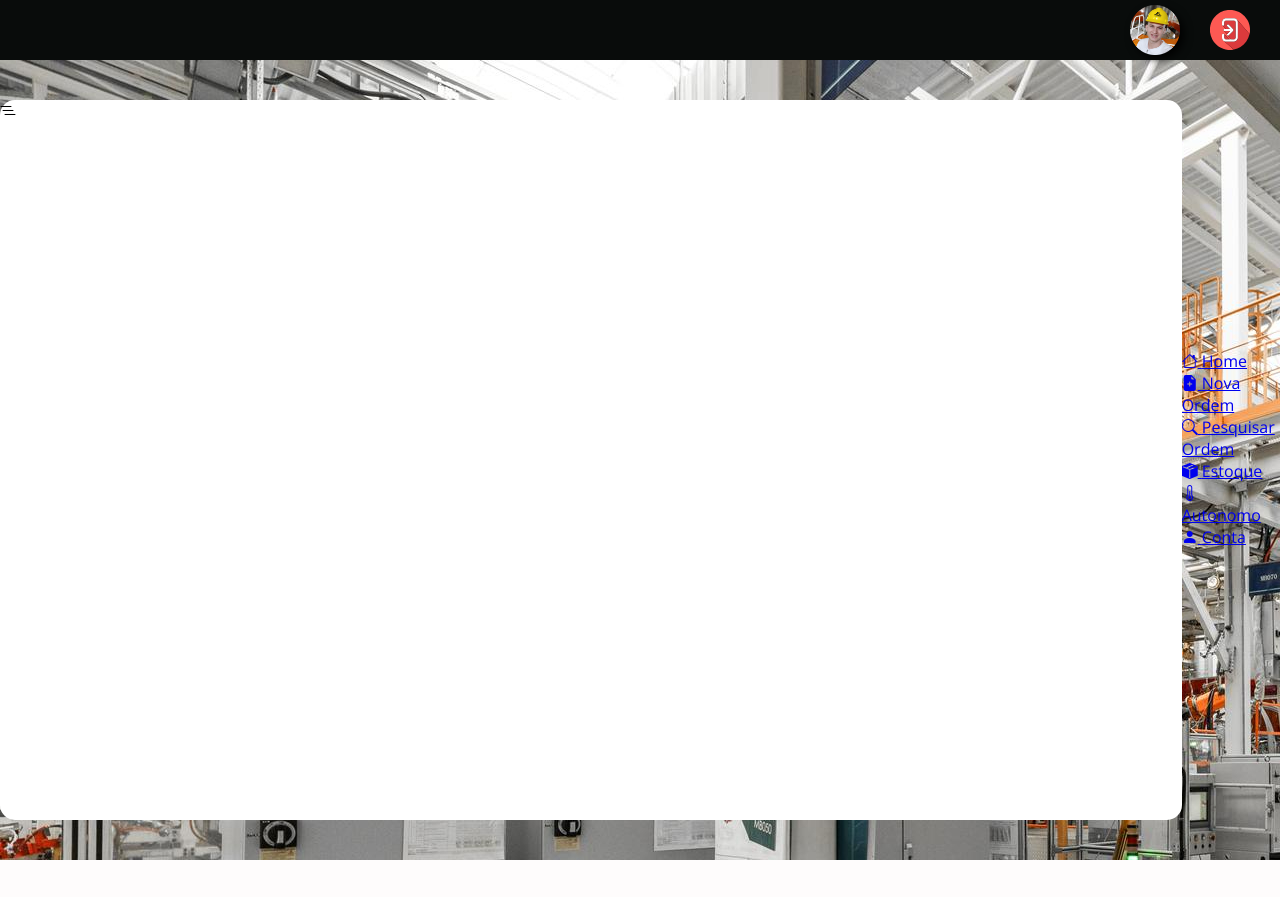
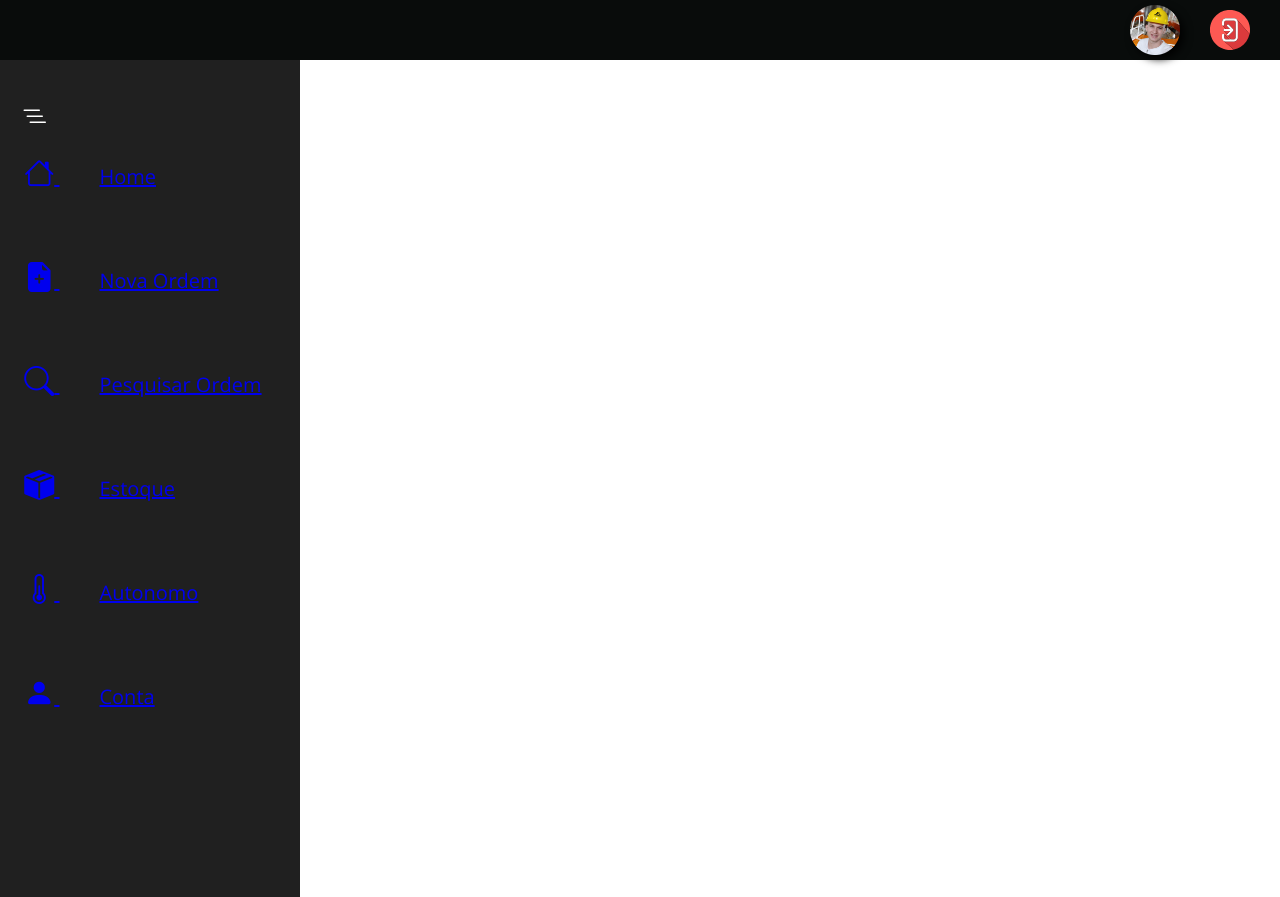
Before and after one commit to WelintonPetter/Tcc_Eng_Software, a PHP site: page /home.html in a window 1280 px wide. Before the commit the page ends 860 px from the top, so only its background shows below. Run offline with PHP 8.4, Linux system fonts and the light colour scheme.

Commit message:
nova ver

```diff
--- a/Site/css/style.css
+++ b/Site/css/style.css
@@ -68,15 +68,7 @@ body {
 
     left: 0;
 }
-.content-home {
-    background-color: #fff;
-    border-radius: 15px;
-    width: 1800px;
-    height: 90%;
-    justify-content: space-between;
-    align-items: center;
-    position: relative;
-}
+
 
 /*.content-home::before {
     content: "";
@@ -139,6 +131,24 @@ body {
     background-color: #fff;
     border: 1px solid #58af9b;
     color: #58af9b;
+}
+.btn-expandir{
+    width: 100%;
+    padding-left: 10px;
+
+}
+.btn-expandir > i{
+    color: #fff;
+    font-size: 24px;
+    cursor:pointer;
+}
+
+.container-home{
+
+    width: 300px;
+    height: 100%;
+    background-color: #202020;
+    padding: 40px 0 40px 1%;
 }
 .first-content {
     display: flex;
@@ -324,7 +334,30 @@ input:-webkit-autofill
 .remember-forgot label {
     font-size: 13px; /* Diminui o tamanho do texto do label */
 }
+ul{
+    height: 100%;
+    list-style-type: none;
+}
+ul li.item-menu:hover {
+    background: #58af9b;
+}
+ul li.item-menu{
+    color: #fff;
+    text-decoration: none;
+    font-size: 20px;
+    padding: 20px 4%;
+    display: flex;
+    margin-bottom: 20px;
+    line-height: 40px;
+}
 
+ul li.item-menu a .txt-link{
+margin-left: 40px;
+text-decoration: none;
+}
+ul li.item-menu a .icon > i{
+    font-size: 30px;
+}
 /*ANIMAÇÃOO CSS PARA O CONTEÚDO*/
 
 @keyframes deslocamentoEsq {
--- a/Site/home.html
+++ b/Site/home.html
@@ -14,9 +14,10 @@
             <a href="index.html">
                 <img src="icon/log-out.svg" alt="Out"class="out"></a>
         </div>
-        <div class="container">
+        <div class="container-home">
             <div class="content-home first-content-home">
-                <div class="btn-expandir"></div>
+
+                <div class="btn-expandir">
                     <i class="bi bi-list-nested"></i>
                 </div>
                 <ul>
```
